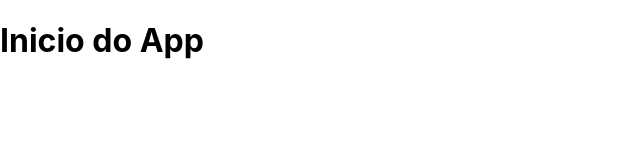
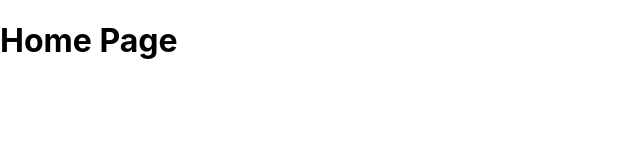
Before and after one commit to bc16a/Landing-page-, a React (Create React App) app: page / in a window 1280 px wide. Shown: the top 160 px of the page, without its empty margins (0-640 px from the left). Built offline with nearby package versions, Linux system fonts and the light colour scheme.

Commit message:
add Router and home page

```diff
--- a/package.json
+++ b/package.json
@@ -8,6 +8,7 @@
     "@testing-library/user-event": "^12.1.10",
     "react": "^17.0.2",
     "react-dom": "^17.0.2",
+    "react-router-dom": "^5.2.0",
     "react-scripts": "4.0.3",
     "web-vitals": "^1.0.1"
   },
--- a/src/App.js
+++ b/src/App.js
@@ -1,8 +1,11 @@
+
+import Routes from "./router";
 
 function App() {
+
   return (
     <>
-      <h1>Inicio do App</h1>
+         <Routes/>
     </>
   );
 }
--- /dev/null
+++ b/src/Home.js
@@ -0,0 +1,13 @@
+import React  from 'react';
+
+
+function Home() {
+
+  return (
+    <>
+    <h1>Home Page</h1>
+    </>
+  );
+}
+
+export default Home;
--- /dev/null
+++ b/src/router.js
@@ -0,0 +1,14 @@
+import React from 'react';
+import { Switch, Route, BrowserRouter } from 'react-router-dom';
+import Home from './Home';
+
+export default function Routes() {
+    return (
+        <BrowserRouter>
+            <Switch>
+                <Route path='/' exact component={Home}/>
+                {/* <Route path='/repositories' component={Repositories} /> */}
+            </Switch>
+        </BrowserRouter>
+    )
+}
```
Also changed, not shown: 1 other file (tests, documents, lock files or other folders).
